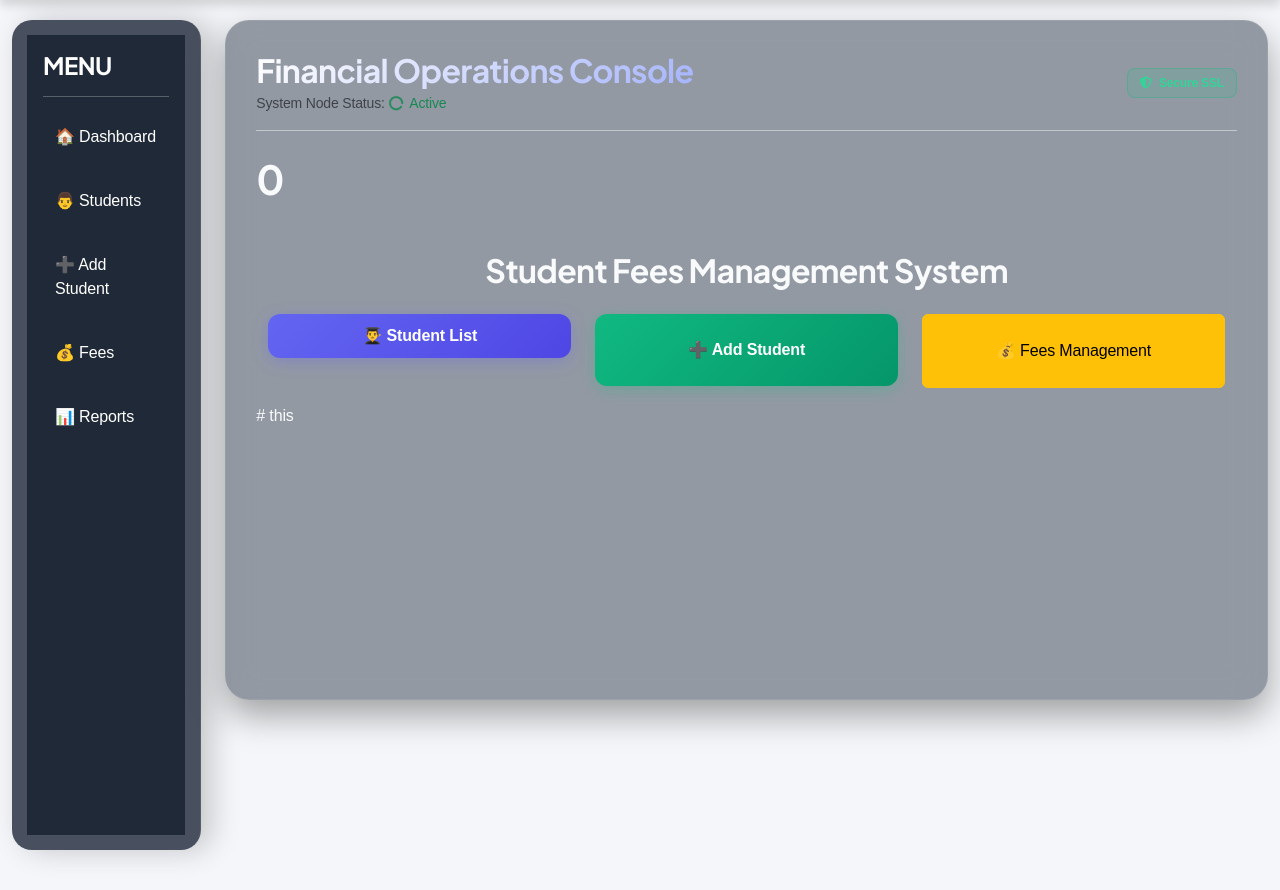
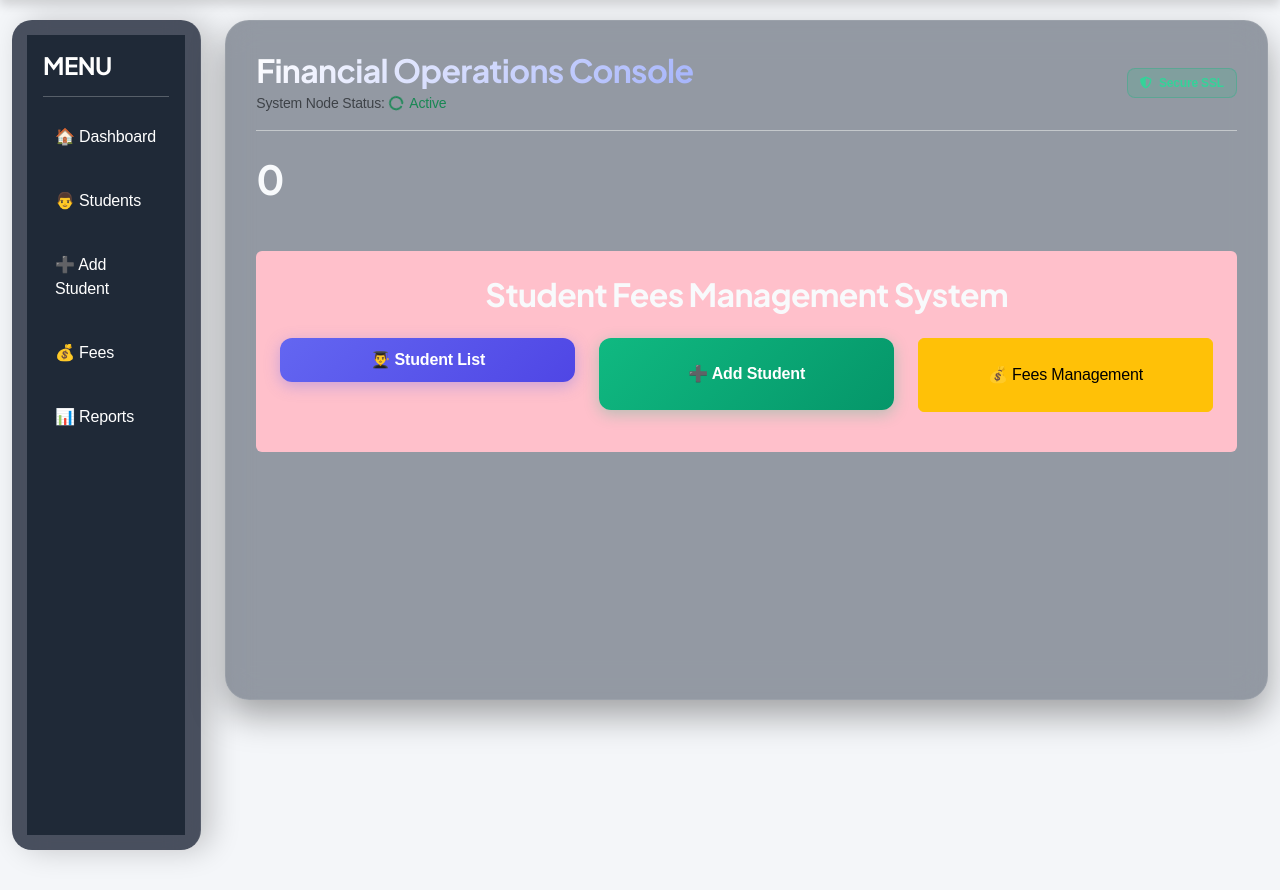
Before and after one commit to vishu601/StudentFeesManagement, a Django app: page / in a window 1280 px wide. Shown: the part 65-955 px from the top of the page. Run offline with Django 5.2, Linux system fonts and the light colour scheme; data that the repository does not hold is empty.

Commit message:
change backgroud color

```diff
--- a/templates/dashboard.html
+++ b/templates/dashboard.html
@@ -4,7 +4,7 @@
 
 <h1>{{ total_students }}</h1>
 
-<div class="container mt-5">
+<div class="container mt-5 p-4 rounded" style="background-color: pink;">
 
     <h2 class="text-center mb-4">Student Fees Management System</h2>
 
@@ -30,6 +30,6 @@
 
     </div>
 
-</div> # this
+</div>
 
 {% endblock %}
```
